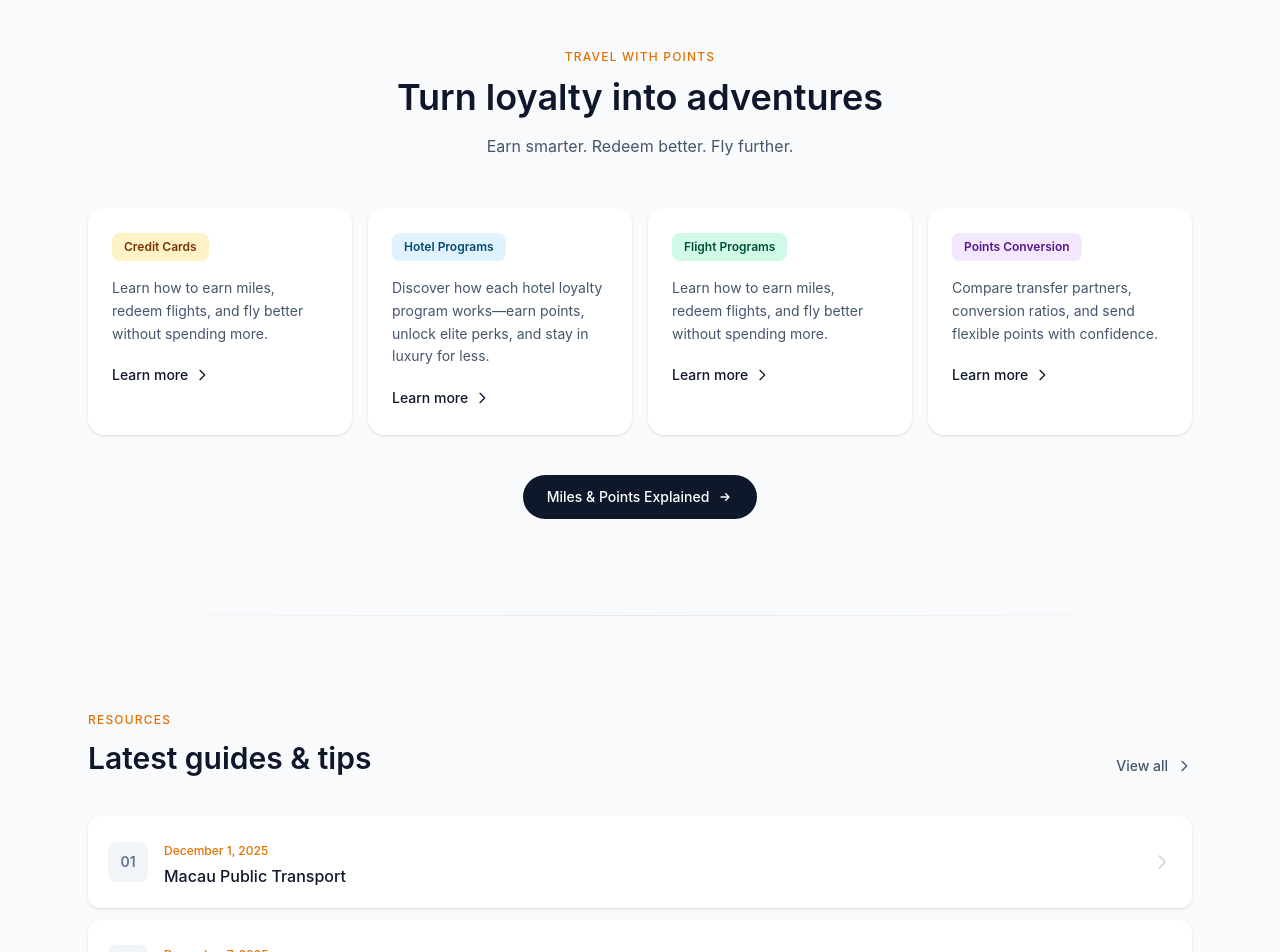
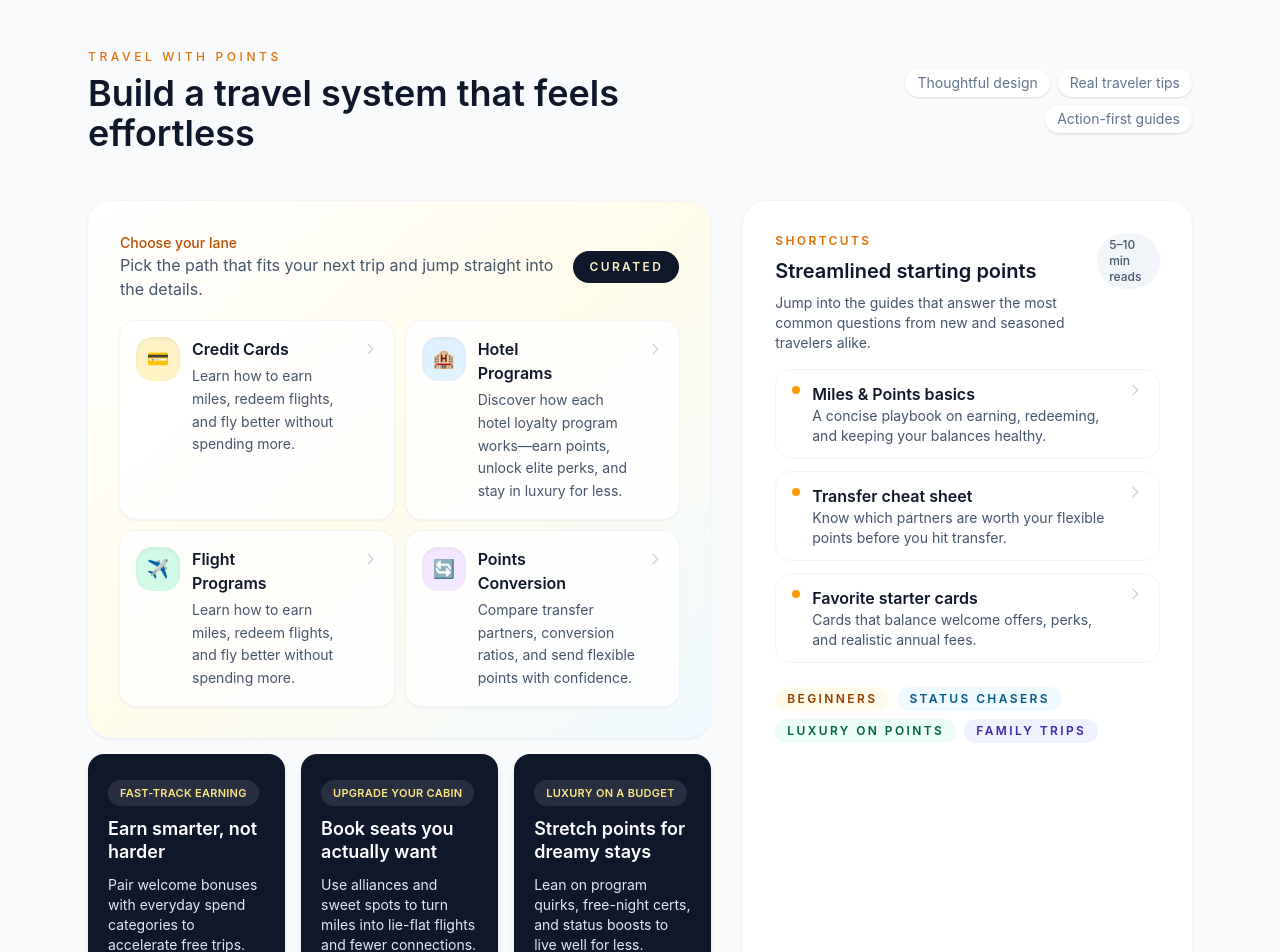
Before and after one commit to bansalmanik/travel-website, a Next.js app: page / in a window 1280 px wide. Shown: the part 940-1892 px from the top of the page. Built offline with nearby package versions, Linux system fonts and the light colour scheme.

Commit message:
Revamp home page travel section

```diff
--- a/app/page.tsx
+++ b/app/page.tsx
@@ -9,6 +9,7 @@ const travelWithPointsHighlights = [
     description: "Learn how to earn miles, redeem flights, and fly better without spending more.",
     href: "/travel-with-points/credit-cards",
     accent: "bg-amber-100 text-amber-900",
+    icon: "💳",
   },
   {
     title: "Hotel Programs",
@@ -16,18 +17,57 @@ const travelWithPointsHighlights = [
       "Discover how each hotel loyalty program works—earn points, unlock elite perks, and stay in luxury for less.",
     href: "/travel-with-points/hotel-programs",
     accent: "bg-sky-100 text-sky-900",
+    icon: "🏨",
   },
   {
     title: "Flight Programs",
     description: "Learn how to earn miles, redeem flights, and fly better without spending more.",
     href: "/travel-with-points/flight-programs",
     accent: "bg-emerald-100 text-emerald-900",
+    icon: "✈️",
   },
   {
     title: "Points Conversion",
     description: "Compare transfer partners, conversion ratios, and send flexible points with confidence.",
     href: "/pointsconversion",
     accent: "bg-purple-100 text-purple-900",
+    icon: "🔄",
+  },
+];
+
+const travelSystems = [
+  {
+    title: "Earn smarter, not harder",
+    copy: "Pair welcome bonuses with everyday spend categories to accelerate free trips.",
+    highlight: "Fast-track earning",
+  },
+  {
+    title: "Book seats you actually want",
+    copy: "Use alliances and sweet spots to turn miles into lie-flat flights and fewer connections.",
+    highlight: "Upgrade your cabin",
+  },
+  {
+    title: "Stretch points for dreamy stays",
+    copy: "Lean on program quirks, free-night certs, and status boosts to live well for less.",
+    highlight: "Luxury on a budget",
+  },
+];
+
+const travelEssentials = [
+  {
+    title: "Miles & Points basics",
+    description: "A concise playbook on earning, redeeming, and keeping your balances healthy.",
+    href: "/travel-with-points/miles-and-points-explained",
+  },
+  {
+    title: "Transfer cheat sheet",
+    description: "Know which partners are worth your flexible points before you hit transfer.",
+    href: "/pointsconversion",
+  },
+  {
+    title: "Favorite starter cards",
+    description: "Cards that balance welcome offers, perks, and realistic annual fees.",
+    href: "/travel-with-points/credit-cards",
   },
 ];
 
@@ -147,55 +187,136 @@ export default async function Home() {
         <section aria-labelledby="travel-with-points-heading" className="py-16 sm:py-24">
           <div className="mx-auto max-w-6xl px-4 sm:px-6">
             {/* Section Header */}
-            <div className="mb-12 text-center">
-              <p className="mb-3 text-xs font-medium uppercase tracking-widest text-amber-600">
+            <div className="mb-12 flex flex-col gap-6 sm:flex-row sm:items-center sm:justify-between">
+              <div>
+                <p className="mb-2 text-xs font-medium uppercase tracking-[0.3em] text-amber-600">
                   Travel With Points
                 </p>
-              <h2 id="travel-with-points-heading" className="mb-4 text-2xl font-semibold text-slate-900 sm:text-3xl md:text-4xl">
-                Turn loyalty into adventures
+                <h2
+                  id="travel-with-points-heading"
+                  className="text-2xl font-semibold text-slate-900 sm:text-3xl md:text-4xl"
+                >
+                  Build a travel system that feels effortless
                 </h2>
-              <p className="mx-auto max-w-2xl text-slate-600">
-                Earn smarter. Redeem better. Fly further.
+              </div>
+              <div className="flex flex-wrap gap-2 text-sm text-slate-500 sm:justify-end">
+                <span className="rounded-full bg-white px-3 py-1 shadow-sm">Thoughtful design</span>
+                <span className="rounded-full bg-white px-3 py-1 shadow-sm">Real traveler tips</span>
+                <span className="rounded-full bg-white px-3 py-1 shadow-sm">Action-first guides</span>
+              </div>
+            </div>
+
+            {/* Modern Content Split */}
+            <div className="grid gap-8 lg:grid-cols-[1.25fr_0.9fr]">
+              <div className="space-y-4">
+                <div className="relative overflow-hidden rounded-3xl bg-gradient-to-br from-white via-amber-50 to-sky-50 p-6 shadow-sm ring-1 ring-slate-100 sm:p-8">
+                  <div className="mb-5 flex items-center justify-between gap-4">
+                    <div>
+                      <p className="text-sm font-medium text-amber-700">Choose your lane</p>
+                      <p className="text-base text-slate-600">
+                        Pick the path that fits your next trip and jump straight into the details.
                       </p>
                     </div>
+                    <div className="hidden rounded-full bg-slate-900 px-4 py-2 text-xs font-semibold uppercase tracking-[0.2em] text-amber-100 sm:block">
+                      Curated
+                    </div>
+                  </div>
 
-            {/* Cards Grid */}
-            <div className="mb-10 grid gap-4 sm:grid-cols-2 lg:grid-cols-4">
+                  <div className="grid gap-3 sm:grid-cols-2">
                     {travelWithPointsHighlights.map((item) => (
                       <Link
                         key={item.title}
                         href={item.href}
-                  className="group relative overflow-hidden rounded-2xl bg-white p-6 shadow-sm transition-all duration-300 hover:-translate-y-1 hover:shadow-lg"
+                        className="group flex items-start gap-3 rounded-2xl bg-white/80 p-4 shadow-sm ring-1 ring-slate-100 transition-all duration-300 hover:-translate-y-1 hover:bg-white hover:shadow-md"
                       >
-                  <div className="mb-4">
-                    <span className={`inline-flex items-center rounded-lg px-3 py-1.5 text-xs font-semibold ${item.accent}`}>
-                      {item.title}
+                        <span className={`flex h-11 w-11 shrink-0 items-center justify-center rounded-2xl text-lg shadow-inner ${item.accent}`}>
+                          {item.icon}
+                        </span>
+                        <div className="space-y-1">
+                          <div className="flex items-center gap-2">
+                            <h3 className="text-base font-semibold text-slate-900">{item.title}</h3>
+                            <span className="text-[11px] font-semibold uppercase tracking-wide text-amber-600 opacity-0 transition-opacity duration-200 group-hover:opacity-100">
+                              Open
                             </span>
                           </div>
-                  <p className="mb-4 text-sm leading-relaxed text-slate-600">
-                    {item.description}
-                  </p>
-                  <span className="inline-flex items-center text-sm font-medium text-slate-900 transition-colors group-hover:text-amber-600">
-                    Learn more
-                    <svg className="ml-1.5 h-4 w-4 transition-transform group-hover:translate-x-1" fill="none" viewBox="0 0 24 24" stroke="currentColor" strokeWidth={2}>
+                          <p className="text-sm leading-relaxed text-slate-600">{item.description}</p>
+                        </div>
+                        <svg
+                          className="ml-auto mt-1 h-4 w-4 shrink-0 text-slate-300 transition-all group-hover:translate-x-1 group-hover:text-amber-500"
+                          fill="none"
+                          viewBox="0 0 24 24"
+                          stroke="currentColor"
+                          strokeWidth={2}
+                        >
                           <path strokeLinecap="round" strokeLinejoin="round" d="M9 5l7 7-7 7" />
                         </svg>
+                      </Link>
+                    ))}
+                  </div>
+                </div>
+
+                <div className="grid gap-4 md:grid-cols-3">
+                  {travelSystems.map((system) => (
+                    <div
+                      key={system.title}
+                      className="group flex flex-col justify-between rounded-2xl bg-slate-900 px-5 py-6 text-white shadow-md transition-transform duration-200 hover:-translate-y-1"
+                    >
+                      <div className="space-y-3">
+                        <span className="inline-flex w-fit rounded-full bg-white/10 px-3 py-1 text-[11px] font-semibold uppercase tracking-wide text-amber-200">
+                          {system.highlight}
                         </span>
+                        <h3 className="text-lg font-semibold leading-tight">{system.title}</h3>
+                        <p className="text-sm text-slate-200">{system.copy}</p>
+                      </div>
+                      <div className="mt-5 flex items-center gap-2 text-sm font-semibold text-amber-200">
+                        <span>Build this system</span>
+                        <svg className="h-4 w-4 transition-transform duration-200 group-hover:translate-x-1" fill="none" viewBox="0 0 24 24" stroke="currentColor" strokeWidth={2}>
+                          <path strokeLinecap="round" strokeLinejoin="round" d="M9 5l7 7-7 7" />
+                        </svg>
+                      </div>
+                    </div>
+                  ))}
+                </div>
+              </div>
+
+              <div className="flex flex-col gap-4 rounded-3xl bg-white p-6 shadow-sm ring-1 ring-slate-100 sm:p-8">
+                <div className="flex items-start justify-between gap-4">
+                  <div>
+                    <p className="text-xs font-semibold uppercase tracking-[0.2em] text-amber-600">Shortcuts</p>
+                    <h3 className="mt-2 text-xl font-semibold text-slate-900">Streamlined starting points</h3>
+                    <p className="mt-2 text-sm text-slate-600">
+                      Jump into the guides that answer the most common questions from new and seasoned travelers alike.
+                    </p>
+                  </div>
+                  <span className="rounded-full bg-slate-100 px-3 py-1 text-xs font-medium text-slate-600">5–10 min reads</span>
+                </div>
+
+                <div className="space-y-3">
+                  {travelEssentials.map((item) => (
+                    <Link
+                      key={item.title}
+                      href={item.href}
+                      className="group flex items-start gap-3 rounded-2xl border border-slate-100 px-4 py-3 transition-all duration-200 hover:-translate-y-0.5 hover:border-amber-200 hover:bg-amber-50/50"
+                    >
+                      <div className="mt-1 h-2 w-2 rounded-full bg-amber-500" />
+                      <div className="flex-1">
+                        <h4 className="text-base font-semibold text-slate-900 group-hover:text-amber-700">{item.title}</h4>
+                        <p className="text-sm text-slate-600">{item.description}</p>
+                      </div>
+                      <svg className="h-4 w-4 text-slate-300 transition-transform duration-200 group-hover:translate-x-1 group-hover:text-amber-500" fill="none" viewBox="0 0 24 24" stroke="currentColor" strokeWidth={2}>
+                        <path strokeLinecap="round" strokeLinejoin="round" d="M9 5l7 7-7 7" />
+                      </svg>
                     </Link>
                   ))}
                 </div>
 
-            {/* CTA */}
-            <div className="text-center">
-              <Link
-                href="/travel-with-points/miles-and-points-explained"
-                className="inline-flex items-center gap-2 rounded-full bg-slate-900 px-6 py-3 text-sm font-medium text-white transition-all hover:-translate-y-0.5 hover:bg-slate-800 hover:shadow-lg"
-              >
-                Miles & Points Explained
-                <svg className="h-4 w-4" fill="none" viewBox="0 0 24 24" stroke="currentColor" strokeWidth={2}>
-                  <path strokeLinecap="round" strokeLinejoin="round" d="M13 7l5 5m0 0l-5 5m5-5H6" />
-                </svg>
-              </Link>
+                <div className="mt-2 flex flex-wrap gap-2 text-xs font-semibold uppercase tracking-[0.2em] text-slate-500">
+                  <span className="rounded-full bg-amber-50 px-3 py-1 text-amber-800">Beginners</span>
+                  <span className="rounded-full bg-sky-50 px-3 py-1 text-sky-800">Status chasers</span>
+                  <span className="rounded-full bg-emerald-50 px-3 py-1 text-emerald-800">Luxury on points</span>
+                  <span className="rounded-full bg-indigo-50 px-3 py-1 text-indigo-800">Family trips</span>
+                </div>
+              </div>
             </div>
           </div>
         </section>
```
Lines whose indentation alone changed are shown as unchanged.
